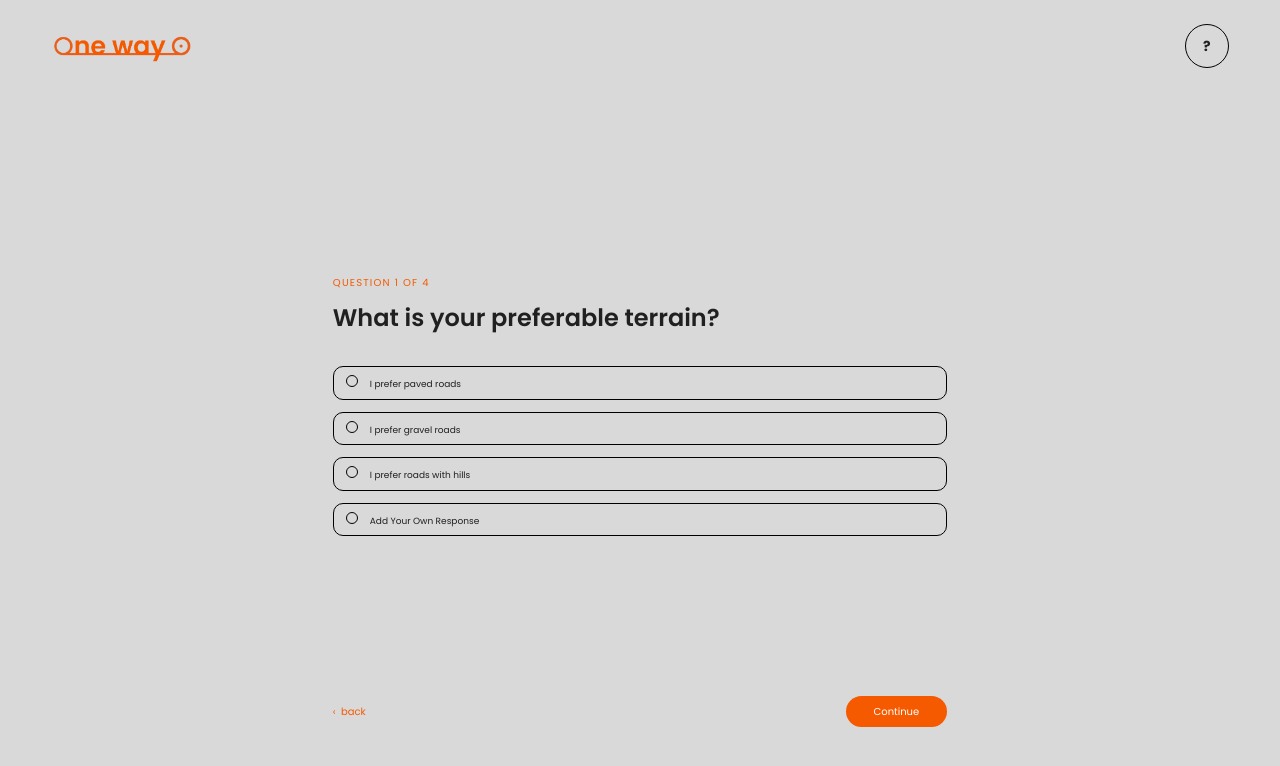
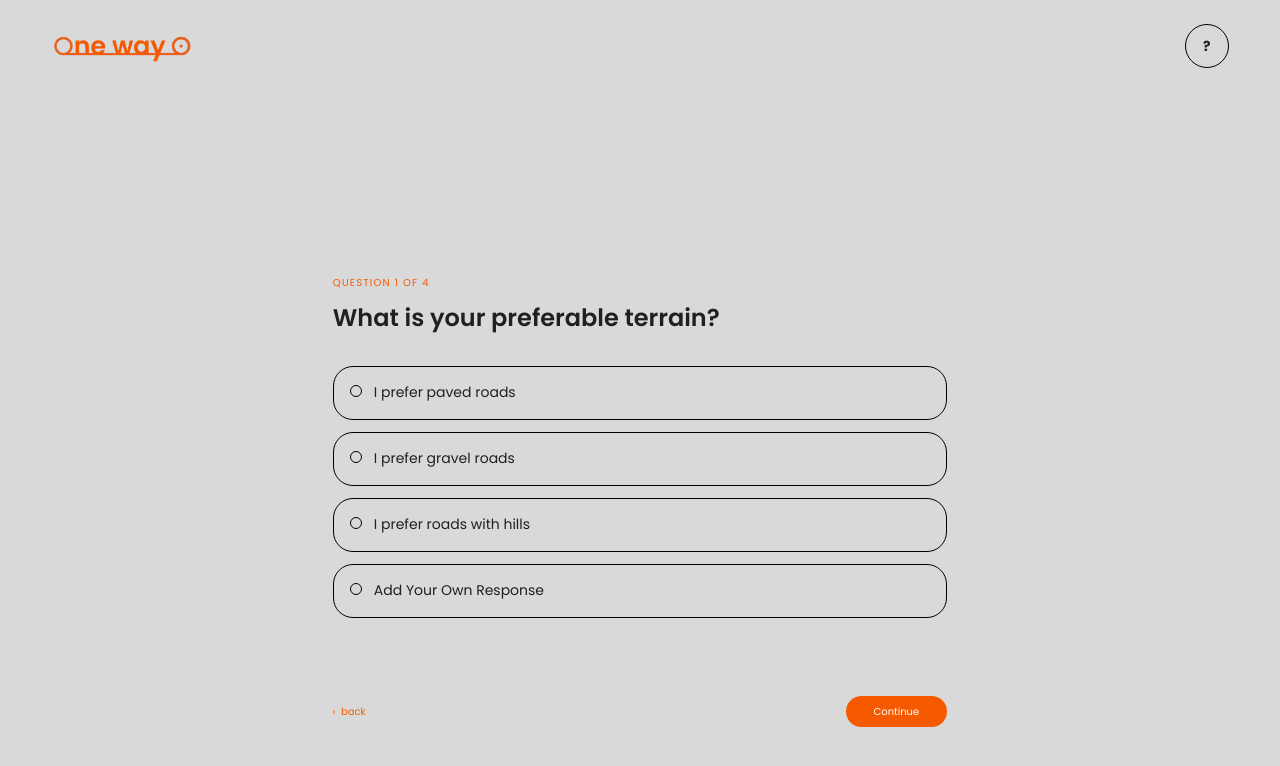
Before and after one commit to SahraAW/onewaybiketour, a Next.js app: page /onboarding in a window 1280 px wide. Shown: the top 766 px of the page. Built offline with nearby package versions, Linux system fonts and the light colour scheme.

Commit message:
Align design system and bike imagery

```diff
--- a/app/bike/[id]/page.tsx
+++ b/app/bike/[id]/page.tsx
@@ -24,7 +24,9 @@ export default function BikeDetailPage() {
     <BookingLayout step="size">
       <Link href="/booking/bike" className="text-sm font-medium text-orange">‹&nbsp; back to bikes</Link>
       <div className="mt-6 grid gap-10 md:grid-cols-[1.1fr_.9fr] md:items-center">
-        <div className="bike-detail-image" style={{ backgroundImage: `url("${bike.image}")` }} role="img" aria-label={bike.name} />
+        <div className="bike-detail-image">
+          <img src={bike.image} alt={bike.name} className="h-full w-full object-cover" />
+        </div>
         <div>
           <p className="eyebrow text-orange">Bike type / {bike.terrain}</p>
           <h1 className="display mt-4 text-6xl font-bold md:text-8xl">{bike.name}</h1>
--- a/app/booking/date/page.tsx
+++ b/app/booking/date/page.tsx
@@ -66,7 +66,7 @@ export default function BookingDatePage() {
           <Link
             href="/booking/questions"
             onClick={(event) => { if (!selected) { event.preventDefault(); setShowError(true); } else updateBooking({ date: selected }); }}
-            className={`rounded-full px-9 py-4 text-base font-medium text-white transition-opacity ${selected ? "bg-orange" : "bg-orange/50"}`}
+            className={`rounded-[20px] px-9 py-4 text-base font-medium text-white transition-opacity ${selected ? "bg-orange" : "bg-orange/50"}`}
           >
             Continue
           </Link>
--- a/app/globals.css
+++ b/app/globals.css
@@ -77,11 +77,12 @@ input::placeholder { color: rgba(32, 32, 32, .42); }
   width: 100%;
   min-width: 0;
   border: 1px solid rgba(32,32,32,.28);
-  border-radius: 10px;
-  padding: 8px 12px;
+  border-radius: 20px;
+  padding: 14px 16px;
   text-align: left;
-  font-size: 9px;
+  font-size: .875rem;
   line-height: 1.4;
+  min-height: 54px;
   overflow-wrap: anywhere;
   transition: background-color .2s, border-color .2s;
 }
@@ -184,7 +185,7 @@ input::placeholder { color: rgba(32, 32, 32, .42); }
   transition: transform .2s, background-color .2s, color .2s;
 }
 .calendar-day-premium { background: var(--orange); color: white; }
-.calendar-day-value { background: rgba(245,90,0,.2); }
+.calendar-day-value { background: #FFE787; color: var(--ink); }
 .calendar-day-standard { background: transparent; }
 .calendar-day:not(:disabled):hover { transform: translateY(-2px); }
 .calendar-day-selected { outline: 2px solid var(--ink); outline-offset: 3px; }
@@ -193,7 +194,7 @@ input::placeholder { color: rgba(32, 32, 32, .42); }
 .calendar-legend span { display: inline-flex; align-items: center; gap: .4rem; }
 .calendar-dot { display: inline-block; width: .65rem; height: .65rem; border-radius: 999px; }
 .calendar-dot-premium { background: var(--orange); }
-.calendar-dot-value { background: rgba(245,90,0,.2); }
+.calendar-dot-value { background: #FFE787; }
 .calendar-dot-standard { border: 1px solid var(--ink); }
 .booking-progress {
   display: grid;
@@ -270,7 +271,7 @@ input::placeholder { color: rgba(32, 32, 32, .42); }
 .bike-carousel-dots { display: flex; justify-content: center; gap: .45rem; margin-top: 1.25rem; }
 .bike-carousel-dots button { width: .55rem; height: .55rem; border-radius: 999px; background: rgba(37,37,37,.3); transition: width .2s, background-color .2s; }
 .bike-carousel-dots button.active { width: 1.6rem; background: var(--orange); }
-.bike-detail-image { min-height: clamp(16rem, 42vw, 34rem); border-radius: 1.75rem; background-position: center; background-size: cover; }
+.bike-detail-image { min-height: clamp(16rem, 42vw, 34rem); overflow: hidden; border-radius: 1.75rem; background: var(--paper); }
 .bike-size { min-width: 3.5rem; border: 1px solid rgba(32,32,32,.35); border-radius: 10px; padding: .6rem 1rem; font-size: .75rem; transition: border-color .2s, background-color .2s; }
 .bike-size.selected, .bike-size:hover { border-color: var(--orange); background: rgba(245,90,0,.1); }
 .tour-carousel { width: 100%; min-width: 0; touch-action: pan-y; }
--- a/components/Button.tsx
+++ b/components/Button.tsx
@@ -9,6 +9,6 @@ type ButtonProps = {
 };
 
 export function Button({ children, href, variant = "solid", type = "button", className = "" }: Readonly<ButtonProps>) {
-  const buttonClassName = `inline-flex items-center justify-center rounded-[10px] px-6 py-3 text-[11px] font-semibold transition-colors duration-200 active:translate-y-px ${variant === "solid" ? "bg-orange text-white hover:bg-[#d94f00]" : "border border-ink/30 hover:border-orange hover:text-orange"} ${className}`;
+  const buttonClassName = `inline-flex items-center justify-center rounded-[20px] px-6 py-3 text-[11px] font-semibold transition-colors duration-200 active:translate-y-px ${variant === "solid" ? "bg-orange text-white hover:bg-orange" : "border border-black bg-transparent hover:border-black hover:bg-orange hover:text-white"} ${className}`;
   return href ? <Link href={href} className={buttonClassName}>{children}</Link> : <button type={type} className={buttonClassName}>{children}</button>;
 }
```
